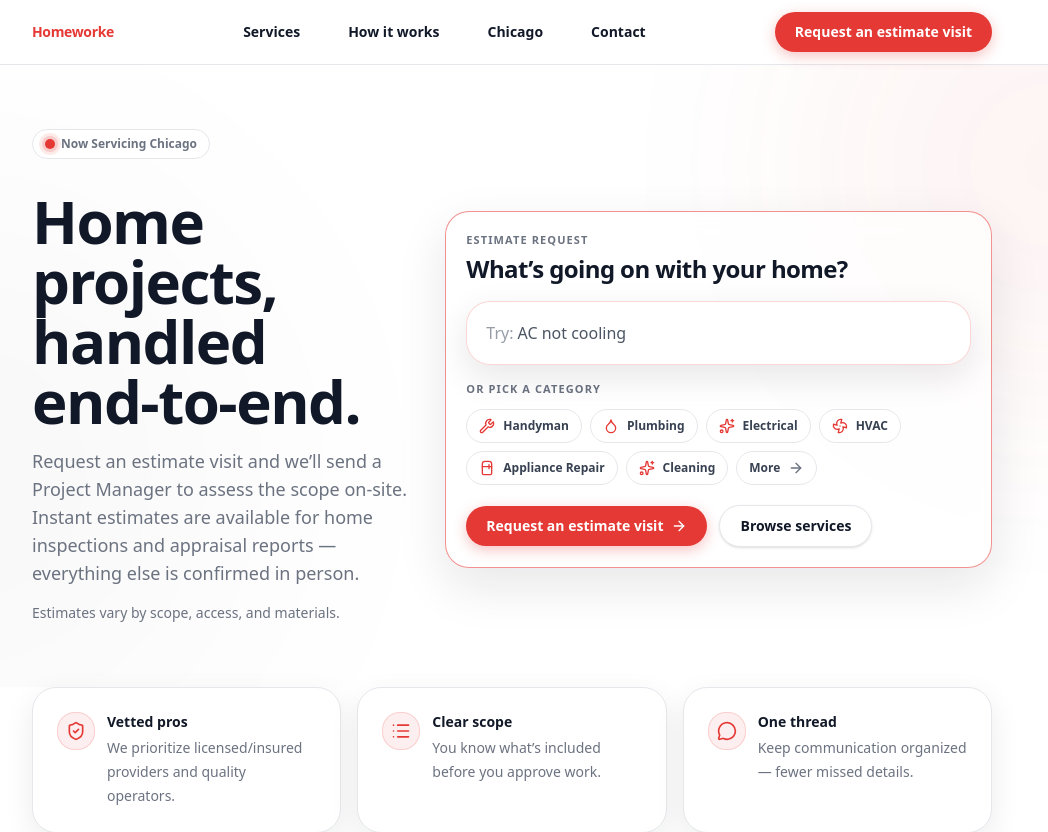
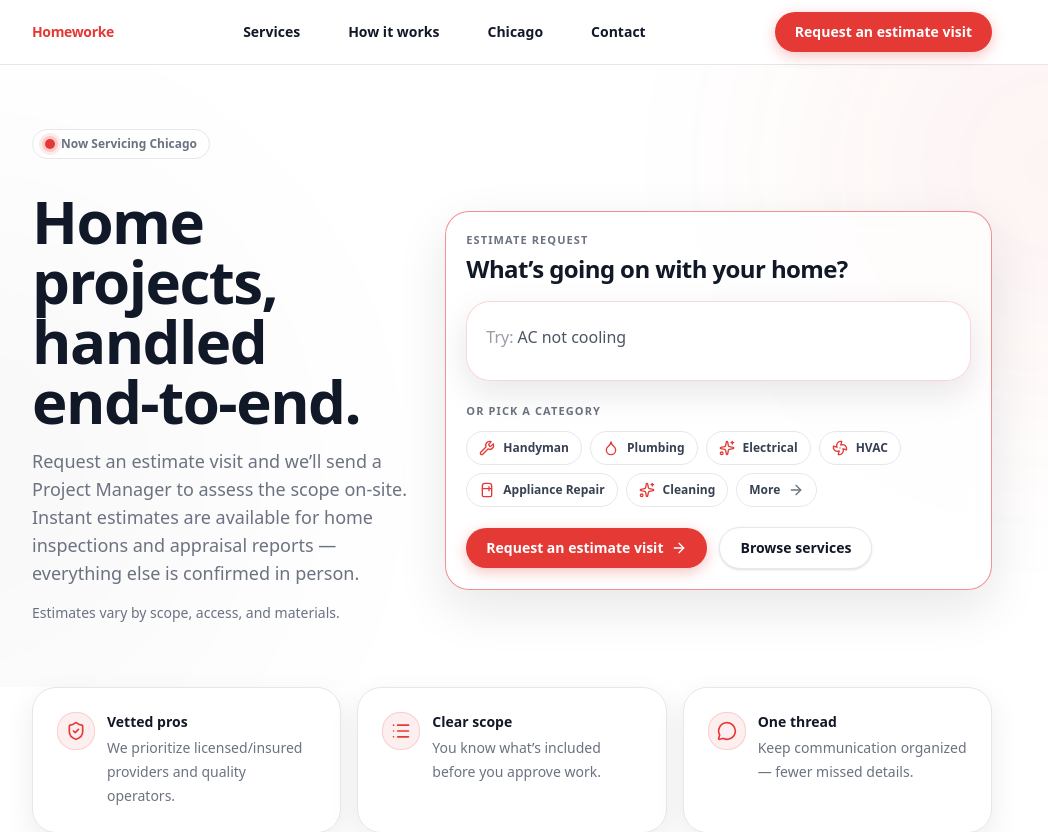
Before and after one commit to Nandified/homeworke, a Next.js app: page / in a window 1280 px wide. Shown: the top 832 px of the page, without its empty margins (128-1176 px from the left). Built offline with nearby package versions, Linux system fonts and the light colour scheme.

Commit message:
Hero input: multi-line textarea that wraps + auto-grows

```diff
--- a/src/app/page.tsx
+++ b/src/app/page.tsx
@@ -43,6 +43,8 @@ export default function Page() {
   const demoPhase = useRef<"typing" | "pause" | "deleting">("typing");
   const pauseUntil = useRef<number>(0);
 
+  const issueRef = useRef<HTMLTextAreaElement | null>(null);
+
   useEffect(() => {
     if (issue.trim()) return; // user typed something
 
@@ -78,6 +80,14 @@ export default function Page() {
     const t = window.setInterval(tick, speed);
     return () => window.clearInterval(t);
   }, [issue, demoIdx, demoText.length, hints]);
+
+  useEffect(() => {
+    const el = issueRef.current;
+    if (!el) return;
+    // auto-grow
+    el.style.height = "auto";
+    el.style.height = `${el.scrollHeight}px`;
+  }, [issue]);
 
   const suggestedSlug = useMemo(() => {
     if (!issue.trim()) return null;
@@ -134,21 +144,24 @@ export default function Page() {
 
                   <div className="mt-4 flex items-center gap-3">
                     <div className="relative flex-1">
-                      <Input
+                      <textarea
+                        ref={issueRef}
                         value={issue}
                         onChange={(e) => setIssue(e.target.value)}
                         onFocus={() => setFocused(true)}
                         onBlur={() => setFocused(false)}
                         placeholder=""
                         aria-label="Describe your issue"
-                        className="h-20 w-full rounded-[var(--hw-radius-lg)] px-5 text-[17px] border-0 outline-none hw-glass-field sm:h-16"
+                        rows={2}
+                        className="w-full resize-none rounded-[var(--hw-radius-lg)] px-5 py-4 text-[17px] leading-7 border-0 outline-none hw-glass-field sm:py-3"
+                        style={{ minHeight: 80 }}
                       />
 
                       {/* Typewriter hint + caret (visible even before focus) */}
                       {!issue ? (
                         <div
                           aria-hidden
-                          className="pointer-events-none absolute left-5 top-1/2 -translate-y-1/2 flex items-center gap-1 text-[16px] text-[var(--hw-muted)]"
+                          className="pointer-events-none absolute left-5 top-6 flex items-center gap-1 text-[16px] text-[var(--hw-muted)]"
                         >
                           <span className="opacity-70">Try:</span>
                           <span className="font-medium text-[#4b5563]">{demoText}</span>
```
